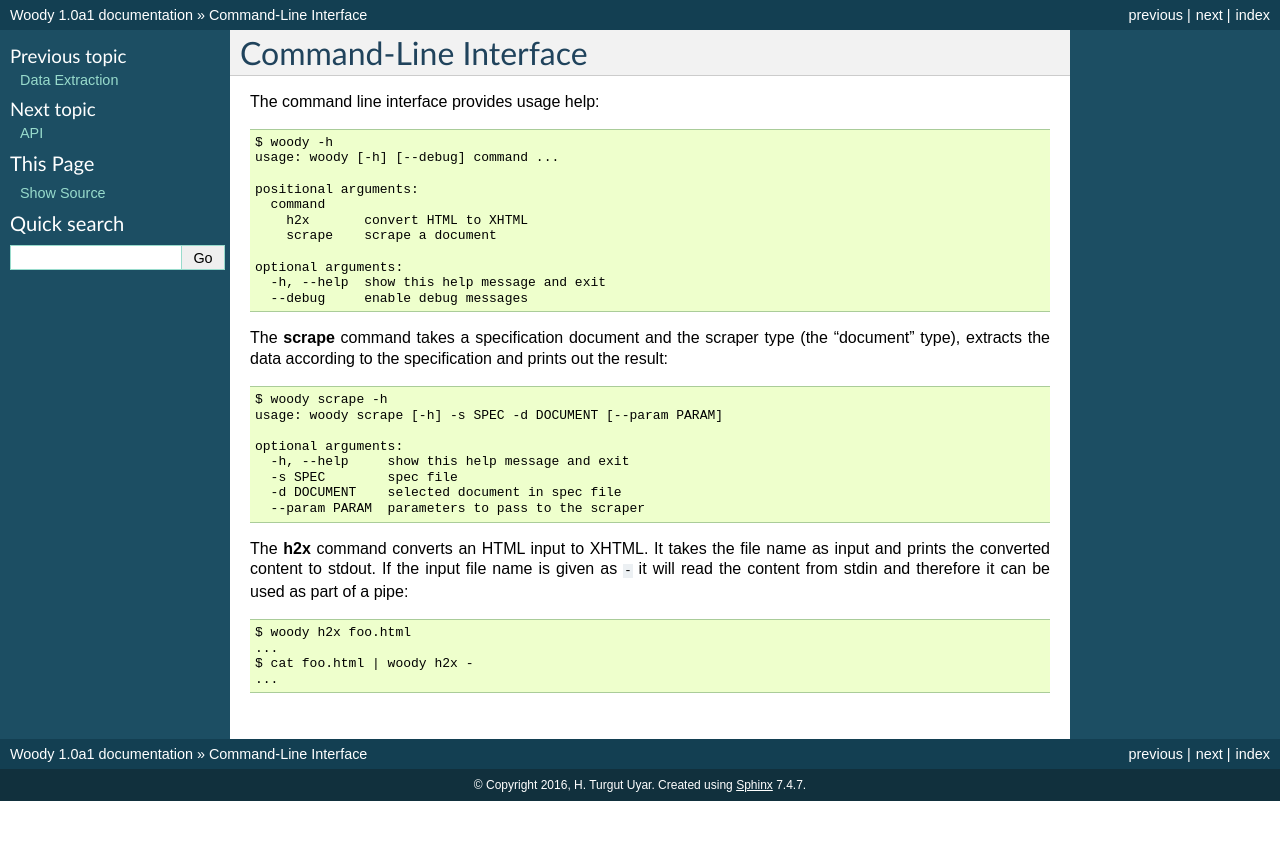
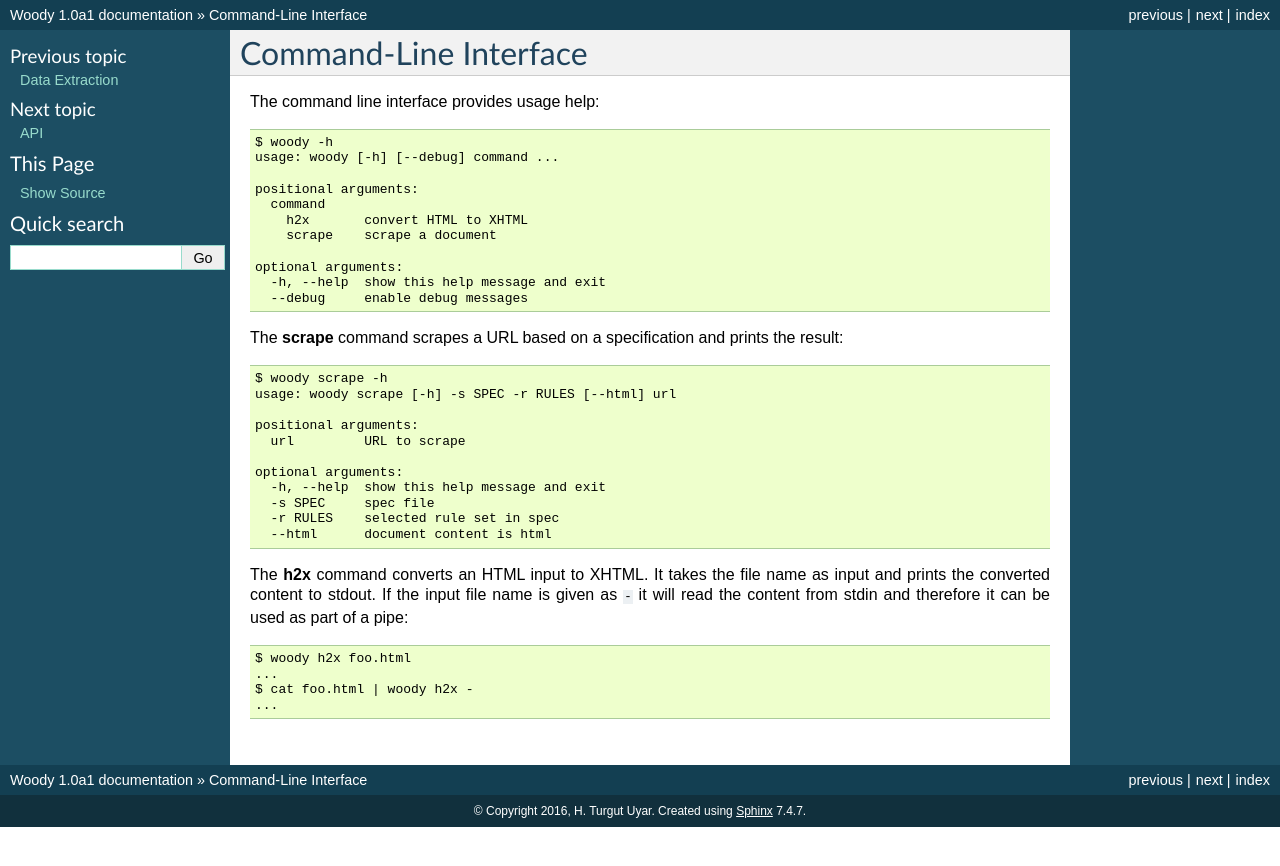
Before and after one commit to uyar/piculet, a Sphinx documentation site: the page built from docs/cli.rst, in a window 1280 px wide. Shown: the top 866 px of the page. Built offline with Sphinx 7.4.7, drawn with Linux system fonts in a browser that asks for light colours.

```diff
--- a/docs/cli.rst
+++ b/docs/cli.rst
@@ -15,18 +15,20 @@
      -h, --help  show this help message and exit
      --debug     enable debug messages
 
-The :command:`scrape` command takes a specification document and the scraper
-type (the "document" type), extracts the data according to the specification
-and prints out the result::
+The :command:`scrape` command scrapes a URL based on a specification and prints
+the result::
 
    $ woody scrape -h
-   usage: woody scrape [-h] -s SPEC -d DOCUMENT [--param PARAM]
+   usage: woody scrape [-h] -s SPEC -r RULES [--html] url
+
+   positional arguments:
+     url         URL to scrape
 
    optional arguments:
-     -h, --help     show this help message and exit
-     -s SPEC        spec file
-     -d DOCUMENT    selected document in spec file
-     --param PARAM  parameters to pass to the scraper
+     -h, --help  show this help message and exit
+     -s SPEC     spec file
+     -r RULES    selected rule set in spec
+     --html      document content is html
 
 The :command:`h2x` command converts an HTML input to XHTML. It takes the file
 name as input and prints the converted content to stdout. If the input file
```
Also changed, not shown: docs/extract.rst (+13 -1 lines).
